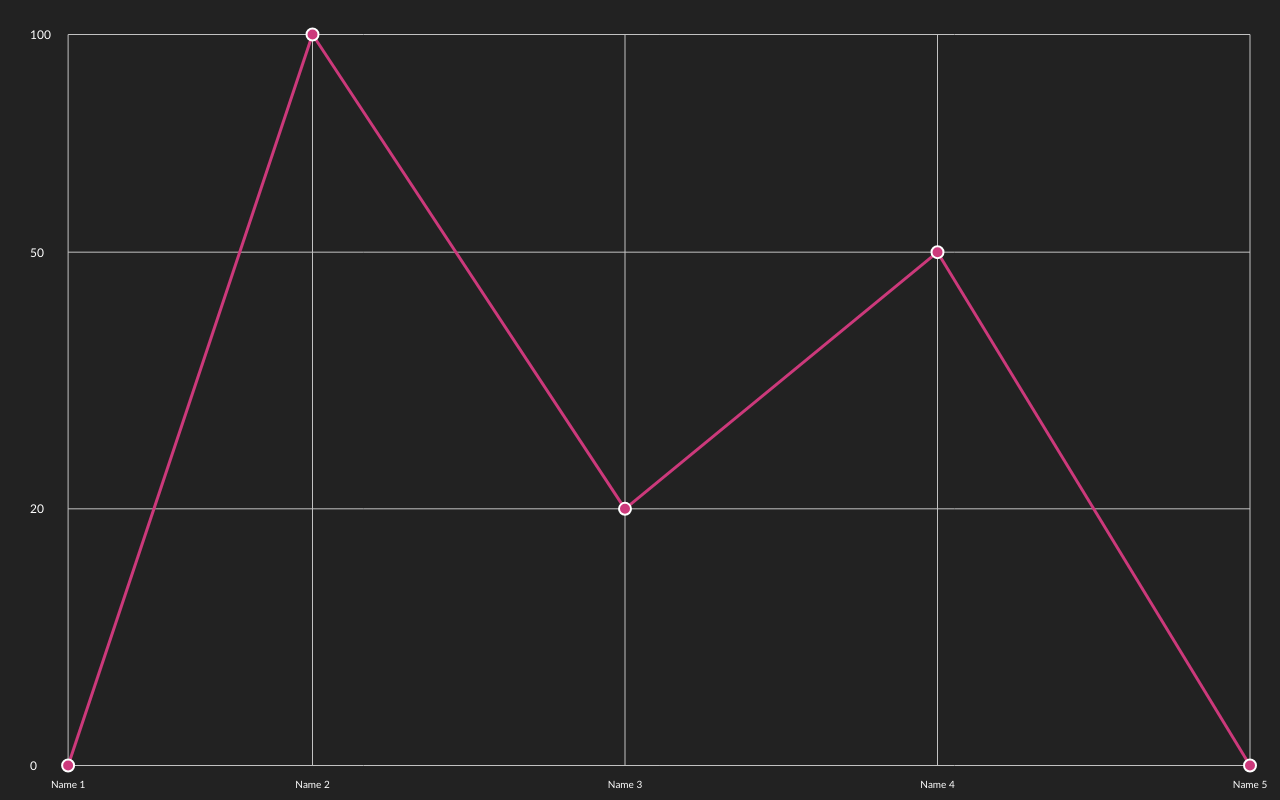
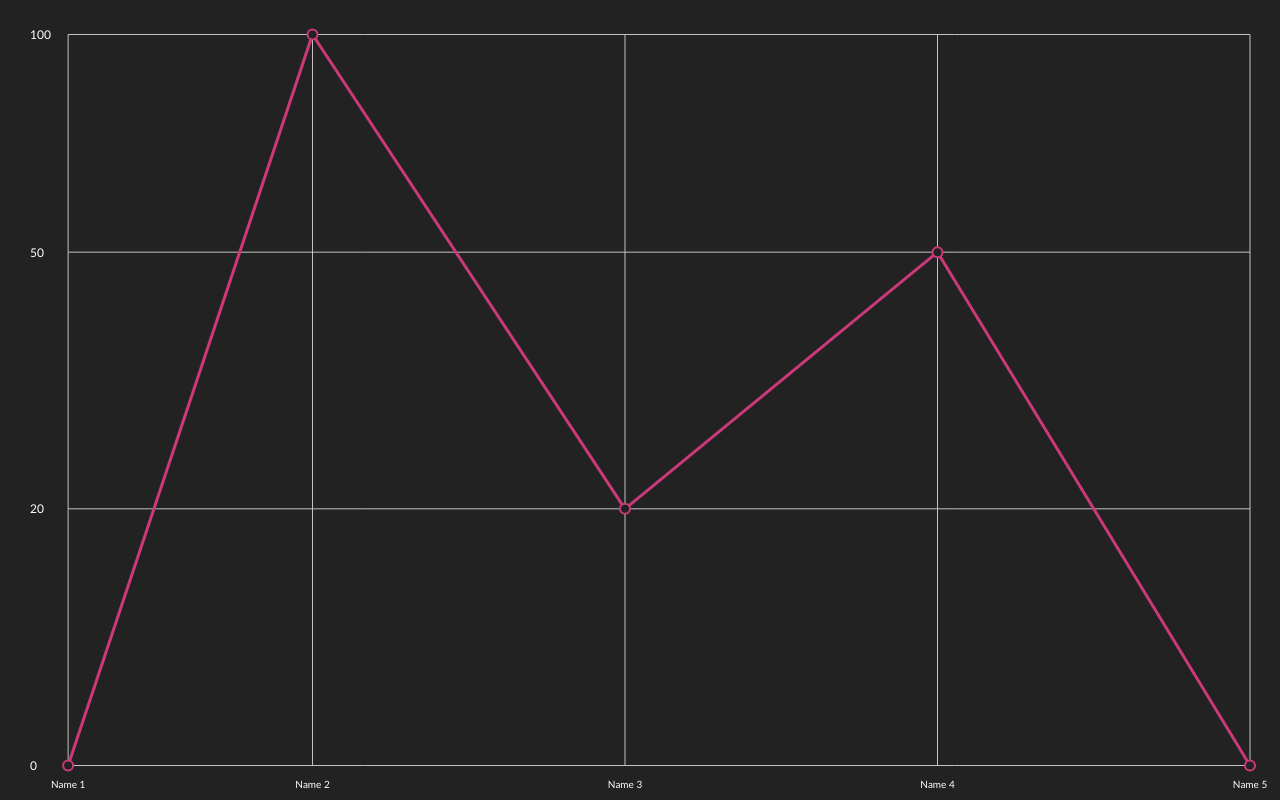
Before and after one commit to Alexandr-web/Licha, a plain HTML site: page index.html in a window 1280 px wide. Drawn offline with Linux system fonts and the light colour scheme.

Commit message:
рефакторинг

```diff
--- a/index.html
+++ b/index.html
@@ -16,7 +16,7 @@
     const myChart = new Chart({
       canvasSelector: ".canvas",
       background: "#222222",
-      vLegend: {
+      axisY: {
         line: {
           color: "#c2c2c2",
           width: 1,
@@ -24,7 +24,7 @@
         color: "white",
         fontSize: 12,
       },
-      hLegend: {
+      axisX: {
         line: {
           color: "#c2c2c2",
           width: 1,
@@ -37,10 +37,10 @@
         width: 3,
       },
       cap: {
-        color: "#CC397B",
-        radius: 6,
+        color: "#222222",
+        radius: 5,
         stroke: {
-          color: "white",
+          color: "#CC397B",
           width: 2,
         },
       },
--- a/index.js
+++ b/index.js
@@ -7,14 +7,14 @@ class Chart {
     background = "black",
     line = {},
     cap = {},
-    hLegend = { fontSize: 12, color: "white", },
-    vLegend = { fontSize: 12, color: "white", },
+    axisY = { fontSize: 12, color: "white", },
+    axisX = { fontSize: 12, color: "white", },
     padding = { vertical: 30, horizontal: 30, },
   }) {
-    // Объект с данными горизонтальной легенды
-    this.hLegend = hLegend;
-    // Объект с данными вертикальной легенды
-    this.vLegend = vLegend;
+    // Объект с данными ординаты
+    this.axisX = axisX;
+    // Объект с данными абсциссы
+    this.axisY = axisY;
     // Задний фон графика
     this.background = background;
     // Объект с данными линии (цвет, ширина, ...)
@@ -29,12 +29,12 @@ class Chart {
     this.ctx = this.canvasElement.getContext("2d");
     // Содержит уникальные значения данных графика (0, 100, 200, ...)
     this.uniqueValues = [];
-    // Содержит данные горизонтальной легенды ({ name, x, y, width, height, value, })
-    this.horizontalLegend = [];
-    // Содержит данные вертикальной легенды ({ x, y, width, height, value, })
-    this.verticalLegend = [];
-    // Расстояние между горизонтальной линией и вертикальной легендой
-    this.indentFromVerticalLegendToGraph = 10;
+    // Содержит данные абсциссы ({ name, x, y, width, height, value, })
+    this.axisYData = [];
+    // Содержит данные ординаты ({ x, y, width, height, value, })
+    this.axisXData = [];
+    // Расстояние между горизонтальной линией и ординатой
+    this.indentFromYAxisToGraph = 10;
     // Расстояние между осями
     this.distanceBetweenAxles = 15;
     // Внутренние отступы графика (vertical, horizontal)
@@ -76,22 +76,22 @@ class Chart {
     this.ctx.fillRect(0, 0, this._getCanvasSizes().width, this._getCanvasSizes().height);
   }
 
-  // Устанавливает вертикальную легенду
-  _setVerticalLegend() {
+  // Устанавливает ординату
+  _setYAxis() {
     const canvasHeight = this._getCanvasSizes().height - this.padding.vertical;
     // Шаг, с которым рисуем текст по оси абсцисс
     const step = canvasHeight / (this.uniqueValues.length - 1);
 
     this.uniqueValues.map((value, index) => {
-      this.ctx.font = `${this.vLegend.fontSize}px Calibri`;
+      this.ctx.font = `${this.axisY.fontSize}px Calibri`;
       this.ctx.fontKerning = "none";
-      this.ctx.fillStyle = this.vLegend.color;
+      this.ctx.fillStyle = this.axisY.color;
 
       const text = this.ctx.measureText(value);
       const y = index > 0 ? (step * index) : text.actualBoundingBoxAscent + this.padding.vertical;
       const x = this.padding.horizontal;
 
-      this.verticalLegend.push({
+      this.axisYData.push({
         y: y - text.actualBoundingBoxAscent / 2,
         x,
         width: text.width,
@@ -105,17 +105,17 @@ class Chart {
   }
 
   /**
-   * Возвращает максимальную ширину текста в вертикальной легенде
+   * Возвращает максимальную ширину текста в ординате
    * @returns {number} Ширина текста
    */
-  _getMaxTextWidthAtVerticalLegend() {
-    const verticalLegendItem = this.verticalLegend.sort(({ width: width1, }, { width: width2, }) => width2 - width1)[0];
+  _getMaxTextWidthAtYAxis() {
+    const axisYItem = this.axisYData.sort(({ width: width1, }, { width: width2, }) => width2 - width1)[0];
 
-    return verticalLegendItem.width;
+    return axisYItem.width;
   }
 
-  // Устанавливает горизонтальную легенду
-  _setHorizontalLegend() {
+  // Устанавливает абсциссу
+  _setXAxis() {
     // Размеры холста с учетом внутренних отступов
     const canvasWidth = this._getCanvasSizes().width - this.padding.horizontal;
     const canvasHeight = this._getCanvasSizes().height - this.padding.vertical;
@@ -123,15 +123,15 @@ class Chart {
     const step = canvasWidth / (this.data.length - 1);
 
     this.data.map(({ name, value, }, index) => {
-      this.ctx.font = `${this.hLegend.fontSize}px Calibri`;
+      this.ctx.font = `${this.axisX.fontSize}px Calibri`;
       this.ctx.fontKerning = "none";
-      this.ctx.fillStyle = this.hLegend.color;
+      this.ctx.fillStyle = this.axisX.color;
 
       const text = this.ctx.measureText(name);
-      const x = index > 0 ? (step * index) : this.padding.horizontal + this._getMaxTextWidthAtVerticalLegend() + text.width / 2;
-      const y = canvasHeight + text.actualBoundingBoxAscent + this.indentFromVerticalLegendToGraph;
+      const x = index > 0 ? (step * index) : this.padding.horizontal + this._getMaxTextWidthAtYAxis() + text.width / 2;
+      const y = canvasHeight + text.actualBoundingBoxAscent + this.indentFromYAxisToGraph;
 
-      this.horizontalLegend.push({
+      this.axisXData.push({
         x,
         y,
         name,
@@ -147,18 +147,18 @@ class Chart {
 
   // Устанавливает горизонтальные линии
   _setHorizontalLines() {
-    if (Object.keys(this.hLegend.line || {}).length) {
+    if (Object.keys(this.axisX.line || {}).length) {
       this.uniqueValues.map((value) => {
-        const findVerticalLegendItem = this.verticalLegend.find((verticalLegendItem) => verticalLegendItem.value === value);
-        const firstHorizontalLegendItem = this.horizontalLegend[0];
-        const lastHorizontalLegendItem = this.horizontalLegend[this.horizontalLegend.length - 1];
+        const findYAxisItem = this.axisYData.find((yAxisItem) => yAxisItem.value === value);
+        const firstXAxisItem = this.axisXData[0];
+        const lastXAxisItem = this.axisXData[this.axisXData.length - 1];
 
         // Рисуем линию
         this.ctx.beginPath();
-        this.ctx.moveTo(findVerticalLegendItem.x + this._getMaxTextWidthAtVerticalLegend() + firstHorizontalLegendItem.width / 2, findVerticalLegendItem.y);
-        this.ctx.strokeStyle = this.hLegend.line.color;
-        this.ctx.lineWidth = this.hLegend.line.width;
-        this.ctx.lineTo(lastHorizontalLegendItem.x, findVerticalLegendItem.y);
+        this.ctx.moveTo(findYAxisItem.x + this._getMaxTextWidthAtYAxis() + firstXAxisItem.width / 2, findYAxisItem.y);
+        this.ctx.strokeStyle = this.axisX.line.color;
+        this.ctx.lineWidth = this.axisX.line.width;
+        this.ctx.lineTo(lastXAxisItem.x, findYAxisItem.y);
         this.ctx.stroke();
       });
     }
@@ -166,18 +166,18 @@ class Chart {
 
   // Устанавливает вертикальные линии
   _setVerticalLines() {
-    if (Object.keys(this.vLegend.line || {}).length) {
+    if (Object.keys(this.axisY.line || {}).length) {
       this.data.map(({ name, }) => {
-        const findHorizontalLegendItem = this.horizontalLegend.find((horizontalLegendItem) => horizontalLegendItem.name === name);
-        const firstVerticalLegendItem = this.verticalLegend[0];
-        const lastVerticalLegendItem = this.verticalLegend[this.verticalLegend.length - 1];
+        const findAxisXItem = this.axisXData.find((axisXDataItem) => axisXDataItem.name === name);
+        const firstAxisYItem = this.axisYData[0];
+        const lastAxisYItem = this.axisYData[this.axisYData.length - 1];
 
         // Рисуем линию
         this.ctx.beginPath();
-        this.ctx.moveTo(findHorizontalLegendItem.x, firstVerticalLegendItem.y);
-        this.ctx.strokeStyle = this.vLegend.line.color;
-        this.ctx.lineWidth = this.vLegend.line.width;
-        this.ctx.lineTo(findHorizontalLegendItem.x, lastVerticalLegendItem.y);
+        this.ctx.moveTo(findAxisXItem.x, firstAxisYItem.y);
+        this.ctx.strokeStyle = this.axisY.line.color;
+        this.ctx.lineWidth = this.axisY.line.width;
+        this.ctx.lineTo(findAxisXItem.x, lastAxisYItem.y);
         this.ctx.stroke();
       });
     }
@@ -188,27 +188,27 @@ class Chart {
     for (let i = 0; i < this.data.length; i++) {
       const dataItem = this.data[i];
       const nextDataItem = this.data[i + 1];
-      // Находим элемент из вертикальной легенды, подходящий по значению
-      const findVerticalLegendItem = this.verticalLegend.find((verticalLegendItem) => verticalLegendItem.value === dataItem.value);
-      // Находим элемент из горизонтальной легенды, подходящий по имени
-      const findHorizontalLegendItem = this.horizontalLegend.find((horizontalLegendItem) => horizontalLegendItem.name === dataItem.name);
+      // Находим элемент из ординаты, подходящий по значению
+      const findAxisYItem = this.axisYData.find((axisYItem) => axisYItem.value === dataItem.value);
+      // Находим элемент из абсциссы, подходящий по имени
+      const findAxisXItem = this.axisXData.find((axisXItem) => axisXItem.name === dataItem.name);
 
       // Начало линии
       this.ctx.beginPath();
-      this.ctx.moveTo(findHorizontalLegendItem.x, findVerticalLegendItem.y);
+      this.ctx.moveTo(findAxisXItem.x, findAxisYItem.y);
       this.ctx.lineWidth = this.line.width;
       this.ctx.strokeStyle = this.line.color;
-      this.ctx.lineJoin = "round"
+      this.ctx.lineJoin = "round";
 
       // Направлением линию только тогда, когда есть следующий элемент
       if (nextDataItem) {
-        // Находим следующий элемент из вертикальной легенды, подходящий по значению
-        const findNextVerticalLegendItem = this.verticalLegend.find((verticalLegendItem) => verticalLegendItem.value === nextDataItem.value);
-        // Находим следующий элемент из горизонтальной легенды, подходящий по имени
-        const findNextHorizontalLegendItem = this.horizontalLegend.find((horizontalLegendItem) => horizontalLegendItem.name === nextDataItem.name);
+        // Находим следующий элемент из ординаты, подходящий по значению
+        const findNextAxisYItem = this.axisYData.find((nextAxisYItem) => nextAxisYItem.value === nextDataItem.value);
+        // Находим следующий элемент из абсциссы, подходящий по имени
+        const findNextAxisXItem = this.axisXData.find((nextAxisXItem) => nextAxisXItem.name === nextDataItem.name);
 
         // Направляем линию к следующему элементу
-        this.ctx.lineTo(findNextHorizontalLegendItem.x, findNextVerticalLegendItem.y);
+        this.ctx.lineTo(findNextAxisXItem.x, findNextAxisYItem.y);
       }
 
       // Рисуем линию
@@ -218,15 +218,15 @@ class Chart {
 
   // Устанавливает колпачок на конец линии
   _setLinesCap() {
-    this.data.map((dataItem) => {
-      // Находим элемент из горизонтальной легенды, подходящий по имени
-      const findHorizontalLegendItem = this.horizontalLegend.find((horizontalLegendItem) => horizontalLegendItem.name === dataItem.name);
-      // Находим элемент из вертикальной легенды, подходящий по значению
-      const findVerticalLegendItem = this.verticalLegend.find((verticalLegendItem) => verticalLegendItem.value === dataItem.value);
+    this.data.map(({ name, value, }) => {
+      // Находим элемент из абсциссы, подходящий по имени
+      const findAxisXItem = this.axisXData.find((axisXItem) => axisXItem.name === name);
+      // Находим элемент из ординаты, подходящий по значению
+      const findAxisYItem = this.axisYData.find((axisYItem) => axisYItem.value === value);
 
       // Рисуем колпачок
       this.ctx.beginPath();
-      this.ctx.arc(findHorizontalLegendItem.x, findVerticalLegendItem.y, this.cap.radius, Math.PI * 2, false);
+      this.ctx.arc(findAxisXItem.x, findAxisYItem.y, this.cap.radius, Math.PI * 2, false);
       this.ctx.fillStyle = this.cap.color;
       this.ctx.fill();
 
@@ -246,14 +246,14 @@ class Chart {
 
   // Перерисовывает график
   update() {
-    this.horizontalLegend = [];
-    this.verticalLegend = [];
+    this.axisXData = [];
+    this.axisYData = [];
 
     this._setUniqueValues();
     this._setCanvasSizes();
     this._setCanvasStyles();
-    this._setVerticalLegend();
-    this._setHorizontalLegend();
+    this._setYAxis();
+    this._setXAxis();
     this._setVerticalLines();
     this._setHorizontalLines();
     this._setChart();
@@ -265,8 +265,8 @@ class Chart {
     this._setUniqueValues();
     this._setCanvasSizes();
     this._setCanvasStyles();
-    this._setVerticalLegend();
-    this._setHorizontalLegend();
+    this._setYAxis();
+    this._setXAxis();
     this._setVerticalLines();
     this._setHorizontalLines();
     this._setChart();
```
Also changed, not shown: readme.md.
